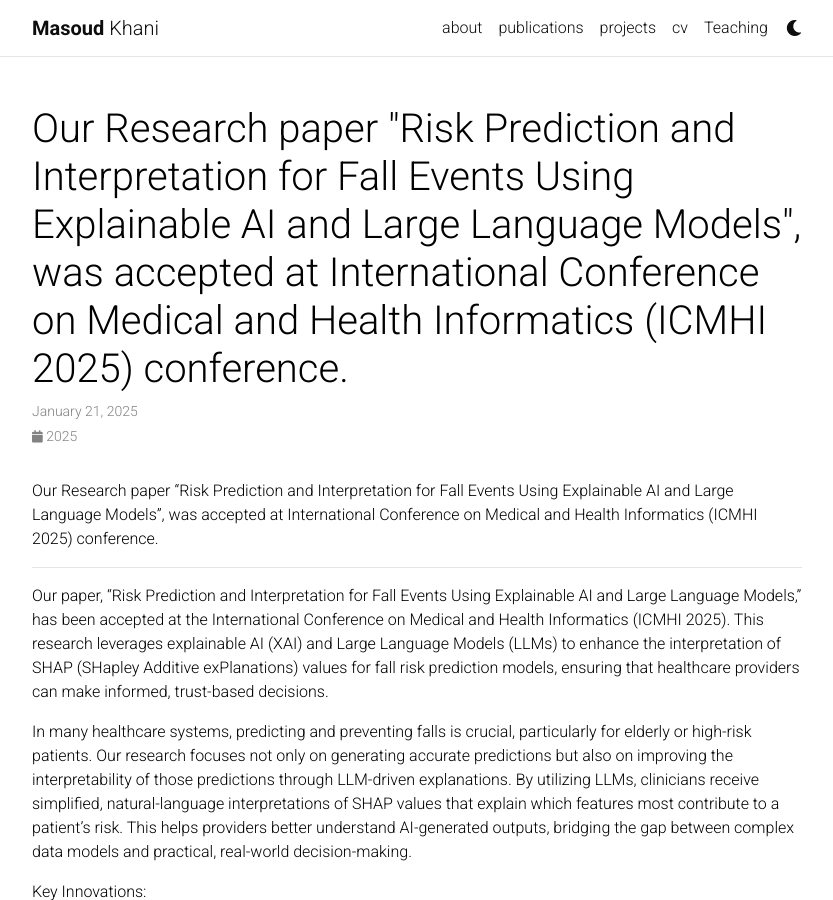
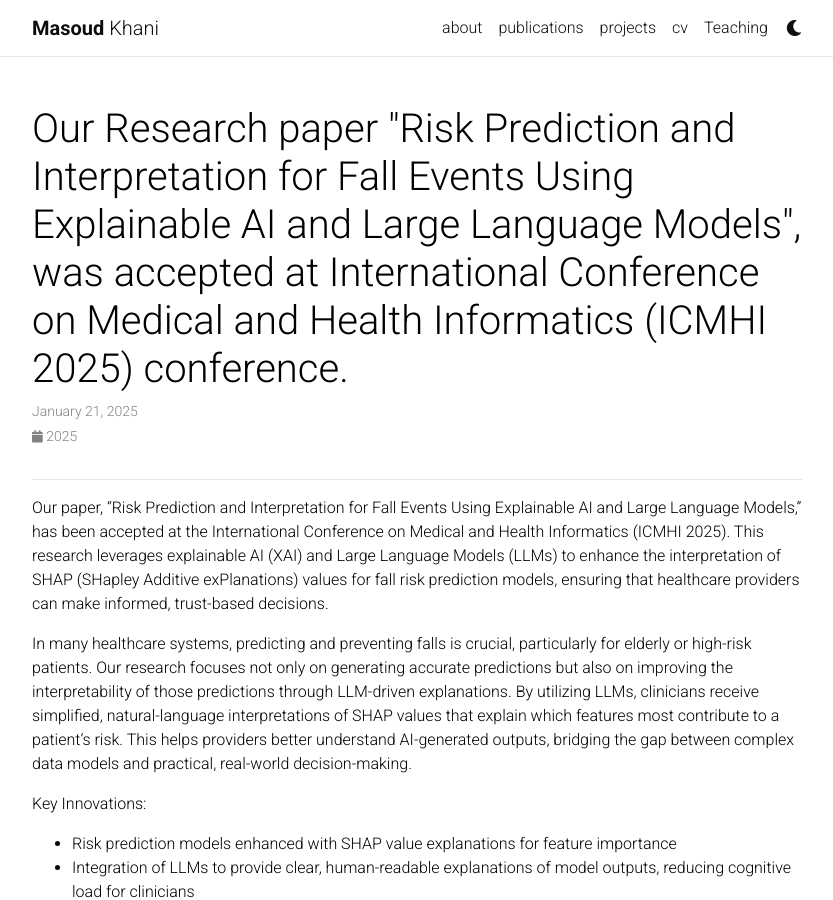
Before and after one commit to msdkhani/msdkhani.github.io, a Jekyll site: the page built from _news/announcement_2.md, in a window 1280 px wide and 900 px high. Shown: the whole window, without its empty margins (223-1056 px from the left). Built offline with Jekyll 4.4.1, drawn with Linux system fonts in a browser that asks for light colours; comment, search, counter and statistics services are not loaded; a style sheet for code colours, icons or effects is not loaded.

Commit message:
Update announcement_2.md

```diff
--- a/_news/announcement_2.md
+++ b/_news/announcement_2.md
@@ -6,7 +6,6 @@ inline: false
 related_posts: false
 ---
 
-Our Research paper "Risk Prediction and Interpretation for Fall Events Using Explainable AI and Large Language Models", was accepted at International Conference on Medical and Health Informatics (ICMHI 2025) conference.
 
 ***
 Our paper, “Risk Prediction and Interpretation for Fall Events Using Explainable AI and Large Language Models,” has been accepted at the International Conference on Medical and Health Informatics (ICMHI 2025). This research leverages explainable AI (XAI) and Large Language Models (LLMs) to enhance the interpretation of SHAP (SHapley Additive exPlanations) values for fall risk prediction models, ensuring that healthcare providers can make informed, trust-based decisions.
```
